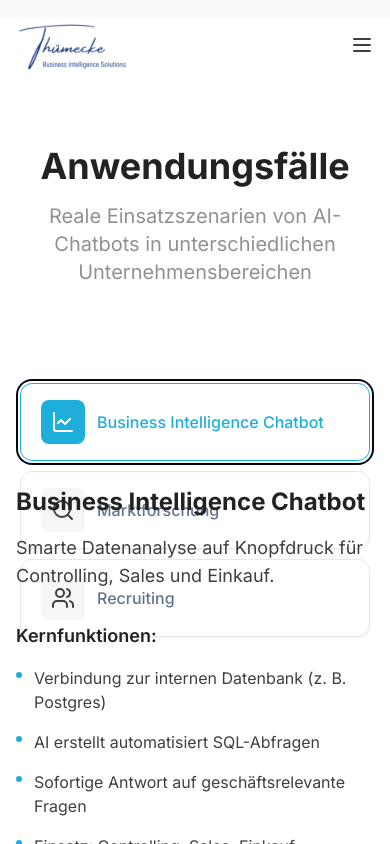
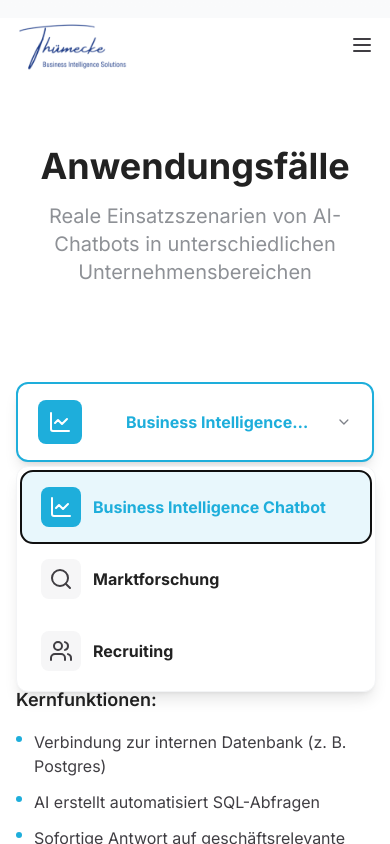
Before and after one commit to clarathue/personal-website, a React (Vite) app: page / in a window 390 px wide. Both pictures are taken after a click on the button "Business Intelligence Chatbot". Shown: the part 4964-5808 px from the top of the page. Built offline with nearby package versions, Linux system fonts and the light colour scheme.

Commit message:
Add custom select component for use cases and enhance UI with mobile dropdown; update styles and structure in Services and Hero components for consistency

```diff
--- a/src/components/Hero.tsx
+++ b/src/components/Hero.tsx
@@ -174,7 +174,7 @@ const Hero: React.FC = () => {
                               }
                             }}
                           />
-                        </div>
+                      </div>
                       </motion.div>
                       <p className="mb-4">
                         <StreamingText
--- a/src/components/UseCases.tsx
+++ b/src/components/UseCases.tsx
@@ -14,6 +14,14 @@ import {
   Tooltip,
   Legend,
 } from 'chart.js';
+import {
+  Select,
+  SelectTrigger,
+  SelectValue,
+  SelectContent,
+  SelectItem
+} from '@/components/ui/select';
+import * as SelectPrimitive from "@radix-ui/react-select";
 
 ChartJS.register(
   CategoryScale,
@@ -24,6 +32,23 @@ ChartJS.register(
   Tooltip,
   Legend
 );
+
+const CustomSelectItem = React.forwardRef<
+  React.ElementRef<typeof SelectPrimitive.Item>,
+  React.ComponentPropsWithoutRef<typeof SelectPrimitive.Item>
+>(({ className, children, ...props }, ref) => (
+  <SelectPrimitive.Item
+    ref={ref}
+    className={cn(
+      "flex w-full cursor-default select-none items-center gap-3 py-4 px-5 min-h-[72px] h-auto rounded-xl transition-colors text-base font-bold min-w-0",
+      className
+    )}
+    {...props}
+  >
+    {children}
+  </SelectPrimitive.Item>
+));
+CustomSelectItem.displayName = "CustomSelectItem";
 
 const UseCases: React.FC = () => {
   const [activeTab, setActiveTab] = useState('business-intelligence');
@@ -121,7 +146,59 @@ const UseCases: React.FC = () => {
           onValueChange={setActiveTab}
           className="w-full max-w-5xl mx-auto"
         >
-          <TabsList className="grid grid-cols-1 sm:grid-cols-3 gap-4 bg-transparent mb-16">
+          {/* Mobile Custom Select Dropdown */}
+          <div className="sm:hidden mb-24 max-w-2xl mx-auto w-full">
+            <Select value={activeTab} onValueChange={setActiveTab}>
+              <SelectTrigger className="w-full flex items-center gap-3 py-4 px-5 min-h-[72px] h-auto border-2 border-tech-blue rounded-xl shadow-lg bg-white text-lg font-bold">
+                {(() => {
+                  const selected = useCases.find(u => u.id === activeTab);
+                  if (!selected) return <SelectValue placeholder="Anwendungsfall wählen" />;
+                  return (
+                    <>
+                      <span className="p-2.5 rounded-lg flex-shrink-0 flex items-center justify-center bg-tech-blue text-white">
+                        {React.cloneElement(selected.icon, { className: 'h-6 w-6' })}
+                      </span>
+                      <span className="font-bold text-base text-tech-blue">{selected.title}</span>
+                    </>
+                  );
+                })()}
+              </SelectTrigger>
+              <SelectContent className="rounded-xl shadow-lg bg-white border border-gray-100">
+                {useCases.map((useCase) => (
+                  <CustomSelectItem
+                    key={useCase.id}
+                    value={useCase.id}
+                    className={
+                      (activeTab === useCase.id
+                        ? 'bg-tech-blue/10 text-tech-blue'
+                        : 'hover:bg-tech-blue/5 focus:bg-tech-blue/10 text-tech-gray-900')
+                    }
+                  >
+                    <span className={
+                      'h-10 w-10 flex items-center justify-center rounded-lg p-0 flex-shrink-0 ' +
+                      (activeTab === useCase.id
+                        ? 'bg-tech-blue text-white'
+                        : 'bg-tech-gray-100 text-tech-gray-700')
+                    }>
+                      {React.cloneElement(useCase.icon, { className: 'h-6 w-6' })}
+                    </span>
+                    <span className={
+                      (activeTab === useCase.id
+                        ? 'font-bold text-tech-blue'
+                        : 'font-bold text-tech-gray-900') +
+                      ' text-base flex-1 min-w-0 whitespace-nowrap truncate'
+                    }>
+                      {useCase.title}
+                    </span>
+                  </CustomSelectItem>
+                ))}
+              </SelectContent>
+            </Select>
+          </div>
+
+          {/* Desktop Tabs */}
+          <div className="hidden sm:block">
+            <TabsList className="grid grid-cols-3 gap-4 bg-transparent mb-24">
               {useCases.map((useCase) => (
                 <TabsTrigger
                   key={useCase.id}
@@ -141,23 +218,25 @@ const UseCases: React.FC = () => {
                 </TabsTrigger>
               ))}
             </TabsList>
+          </div>
 
+          <div className="relative">
             {useCases.map((useCase) => (
+              activeTab === useCase.id && (
                 <TabsContent
                   key={useCase.id}
                   value={useCase.id}
-              className="mt-0 animate-fade-in"
+                  className="mt-20 animate-fade-in"
                 >
-              <div className="grid grid-cols-1 lg:grid-cols-12 gap-12 items-start">
-                <div className="lg:col-span-5 space-y-8">
+                  <div className="grid grid-cols-1 lg:grid-cols-12 gap-8 lg:gap-12 items-start">
+                    <div className="lg:col-span-5 space-y-6 lg:space-y-8">
                       <div>
                         <h3 className="text-2xl font-bold text-tech-gray-900 mb-4">{useCase.title}</h3>
                         <p className="text-lg text-tech-gray-700">{useCase.description}</p>
                       </div>
-
                       <div className="space-y-4">
                         <h4 className="text-lg font-semibold text-tech-gray-900">Kernfunktionen:</h4>
-                    <ul className="space-y-4">
+                        <ul className="space-y-3 lg:space-y-4">
                           {useCase.features.map((feature, index) => (
                             <motion.li
                               key={index}
@@ -174,10 +253,9 @@ const UseCases: React.FC = () => {
                         </ul>
                       </div>
                     </div>
-
                     <div className="lg:col-span-7">
                       <div className="bg-white rounded-xl shadow-lg border border-gray-100 overflow-hidden">
-                    <div className="bg-tech-gray-100 px-6 py-4 border-b border-gray-200 flex items-center justify-between">
+                        <div className="bg-tech-gray-100 px-4 sm:px-6 py-4 border-b border-gray-200 flex items-center justify-between">
                           <div className="flex space-x-1.5">
                             <div className="w-3 h-3 rounded-full bg-red-400" />
                             <div className="w-3 h-3 rounded-full bg-yellow-400" />
@@ -185,12 +263,10 @@ const UseCases: React.FC = () => {
                           </div>
                           <div className="text-sm text-tech-gray-500">AI-Chatbot Demo</div>
                         </div>
-
-                    <div className="p-6 space-y-4">
+                        <div className="p-4 sm:p-6 space-y-4">
                           <div className="bg-tech-gray-100 p-4 rounded-lg">
                             <p className="text-tech-gray-800">{useCase.chatExample.question}</p>
                           </div>
-
                           <div className="bg-tech-blue/10 p-4 rounded-lg">
                             <p className="text-tech-blue font-medium mb-2">AI-Chatbot Antwort:</p>
                             <p className="text-tech-gray-800 mb-4">{useCase.chatExample.answer}</p>
@@ -228,7 +304,6 @@ const UseCases: React.FC = () => {
                               </div>
                             )}
                           </div>
-
                           <div className="flex flex-wrap gap-2 mt-4">
                             <span className="px-3 py-1 bg-tech-gray-100 text-tech-gray-700 rounded-full text-sm">Datenabfrage</span>
                             <span className="px-3 py-1 bg-tech-gray-100 text-tech-gray-700 rounded-full text-sm">Analyse</span>
@@ -239,7 +314,9 @@ const UseCases: React.FC = () => {
                     </div>
                   </div>
                 </TabsContent>
+              )
             ))}
+          </div>
         </Tabs>
       </div>
     </section>
--- a/src/components/ui/select.tsx
+++ b/src/components/ui/select.tsx
@@ -126,7 +126,6 @@ const SelectItem = React.forwardRef<
         <Check className="h-4 w-4" />
       </SelectPrimitive.ItemIndicator>
     </span>
-
     <SelectPrimitive.ItemText>{children}</SelectPrimitive.ItemText>
   </SelectPrimitive.Item>
 ))
--- a/src/index.css
+++ b/src/index.css
@@ -117,3 +117,25 @@
 .section-subtitle {
   @apply text-xl text-tech-gray-700 mb-12 max-w-3xl;
 }
+
+[data-radix-select-item-indicator],
+[data-radix-select-item-indicator] *,
+[data-radix-select-item-indicator] svg,
+[data-radix-select-item-indicator] span {
+  display: none !important;
+  width: 0 !important;
+  height: 0 !important;
+  visibility: hidden !important;
+  opacity: 0 !important;
+}
+
+[data-radix-select-item-indicator],
+[data-radix-select-item-indicator] svg,
+[data-radix-select-item-indicator] > svg {
+  display: none !important;
+  width: 0 !important;
+  height: 0 !important;
+  opacity: 0 !important;
+  position: absolute !important;
+  left: -9999px !important;
+}
```
Also changed, not shown: src/components/Services.tsx (indentation only). Lines whose indentation alone changed are shown as unchanged.
